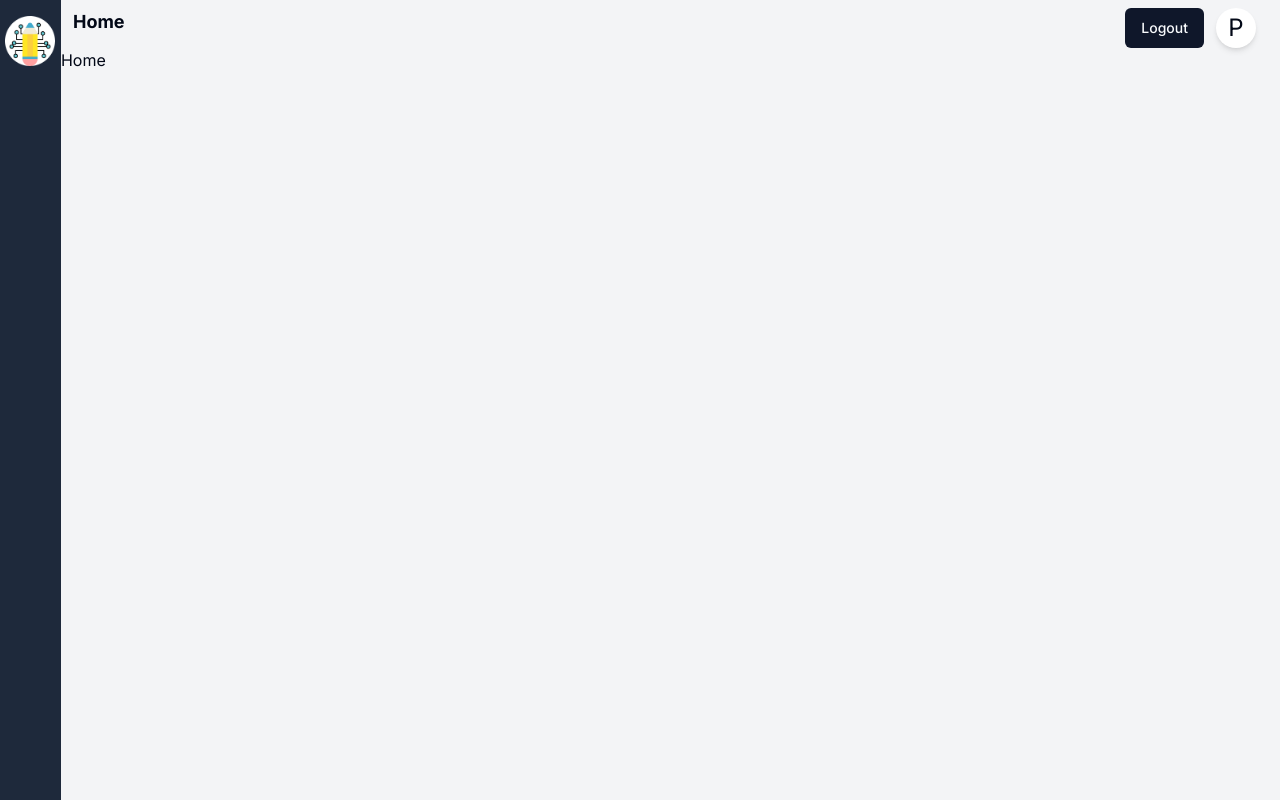
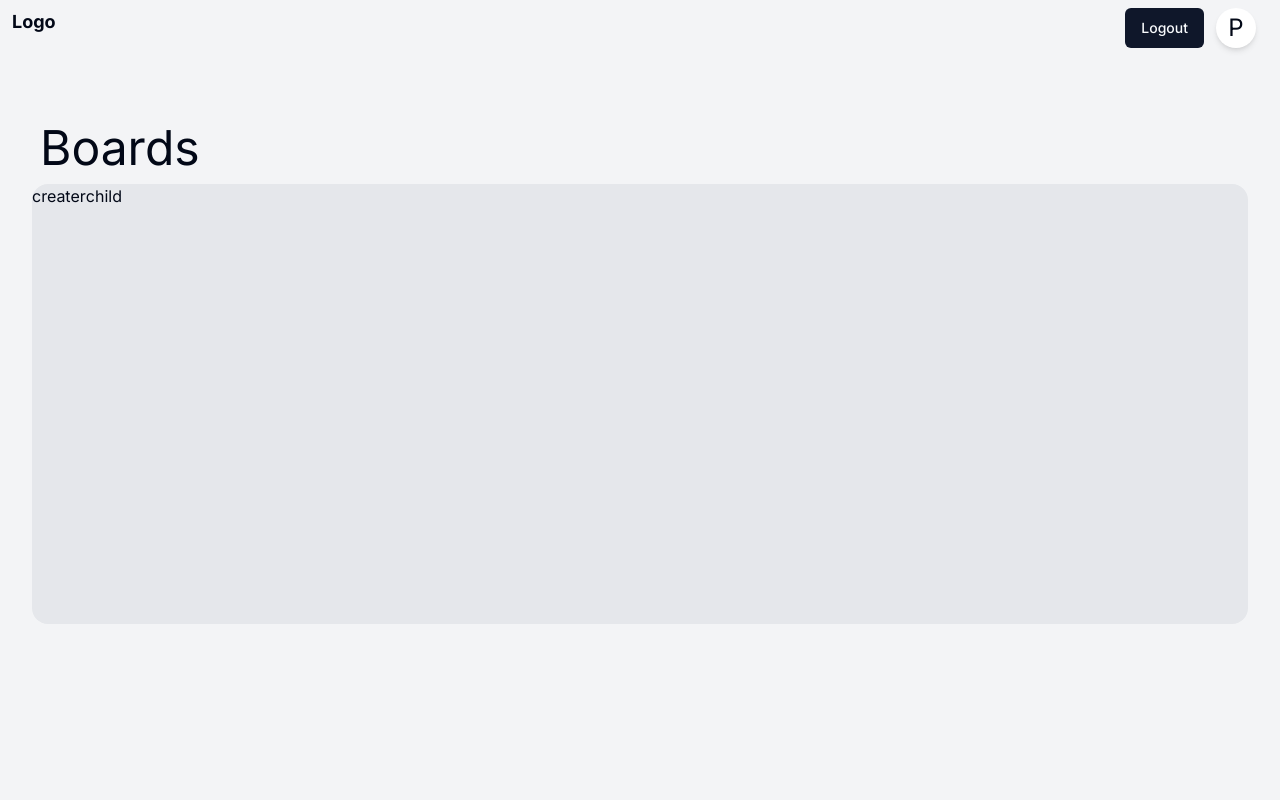
Before and after one commit to Deepakcodez/DigiNotes-web-app, a Next.js app: page /home in a window 1280 px wide. Built offline with nearby package versions, Linux system fonts and the light colour scheme.

Commit message:
board pages

```diff
--- a/src/app/home/layout.tsx
+++ b/src/app/home/layout.tsx
@@ -1,5 +1,4 @@
 import Navbar from "@/components/navbar/page";
-import Sidebar from "@/components/sidebar/page";
 
 function layout({
     children,
@@ -8,14 +7,13 @@ function layout({
   }>) {
     return (
           <>
-          <div className="flex
-          ">
-          <Sidebar/>
-          <div className=" relative w-full  ">
+
+
+          <div className=" relative w-full h-screen   ">
           <Navbar/>
            {children}
           </div>
-          </div>
+
           </>
     );
 }
--- a/src/app/home/page.tsx
+++ b/src/app/home/page.tsx
@@ -8,9 +8,16 @@ export default function Home() {
 
   return (
     <>
-    <div className="pt-[3rem] bg-gray-100 h-full">
+    <div className="pt-[3rem] bg-gray-100  h-full ">
 
-      <h1>Home</h1>
+      <h1 className="text-5xl mt-[4rem] py-3 ml-[2.5rem]">Boards</h1>
+      <div className="w-full flex justify-center">
+
+      <div className="  h-[70vh] md:h-[55vh]  flex  w-[95%] rounded-2xl  bg-gray-200">
+        <div className="">creater</div>
+        <div>child </div>
+      </div>
+      </div>
 
     </div>
     </>
--- a/src/components/navbar/page.tsx
+++ b/src/components/navbar/page.tsx
@@ -19,7 +19,7 @@ export default function Navbar() {
   return (
     <>
      <div className="bg-gray-100 absolute h-[3rem] w-full flex gap-4 py-2 px-3 justify-between">
-      <div className="text-lg font-bold">Home </div>
+      <div className="text-lg font-bold">Logo</div>
       <div className="flex justify-center px-3 gap-3 ">
       <Button onClick={logoutHandler}>Logout</Button>
       <div className="bg-white h-10 w-10 rounded-full shadow-md flex justify-between items-center text-center  ">
--- a/src/components/sidebar/page.tsx
+++ b/src/components/sidebar/page.tsx
@@ -4,10 +4,13 @@ import Link from "next/link";
 function Sidebar() {
   return (
     <>
-      <div className="h-screen w-[4rem]  flex justify-center bg-slate-800 ">
+      <div className="h-screen w-[4rem]  flex flex-col items-center bg-slate-800 ">
         <Link href={'/'} className="pt-4">
           <Image src="/Logo.png" width={50} height={50} alt="logo" />
         </Link>
+        <div>
+            klfg
+        </div>
       </div>
     </>
   );
```
